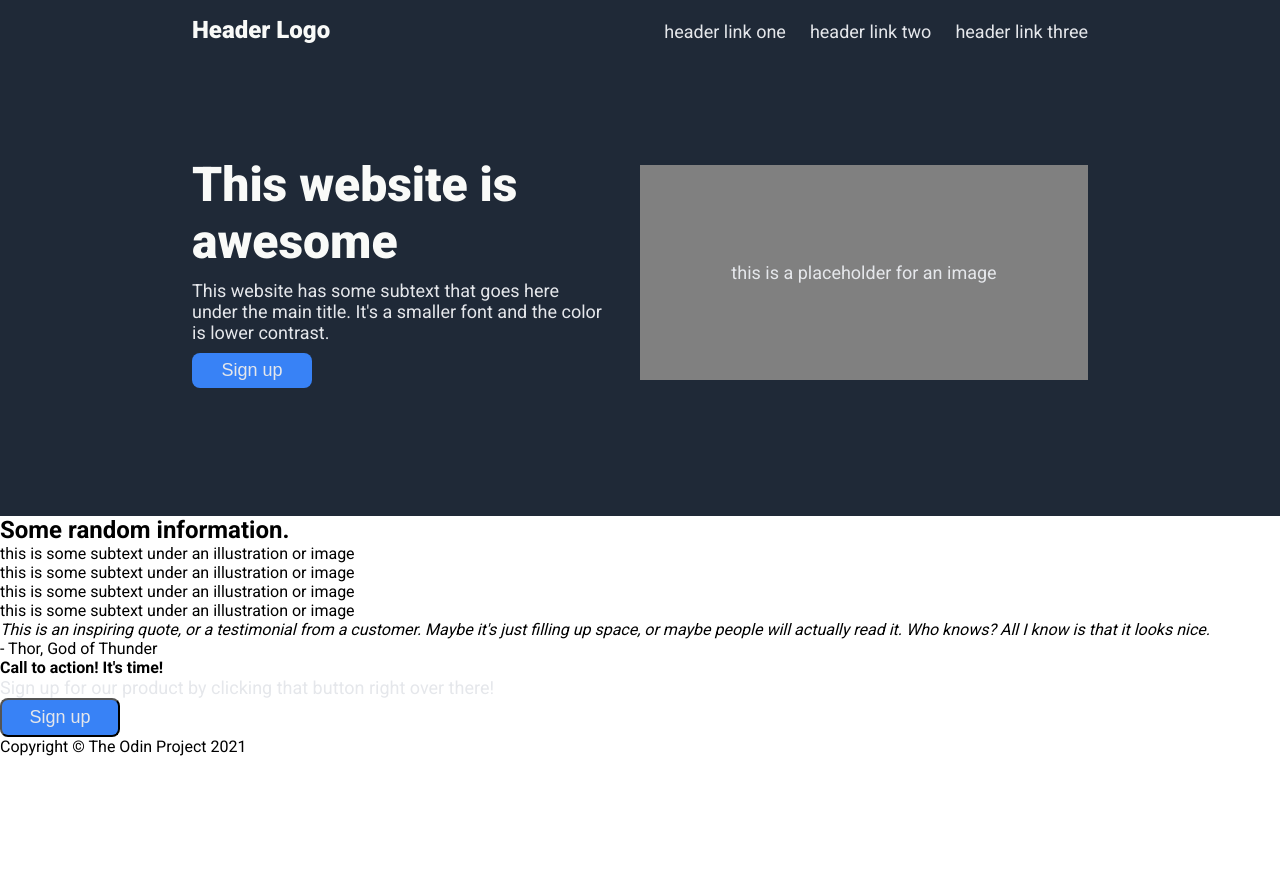
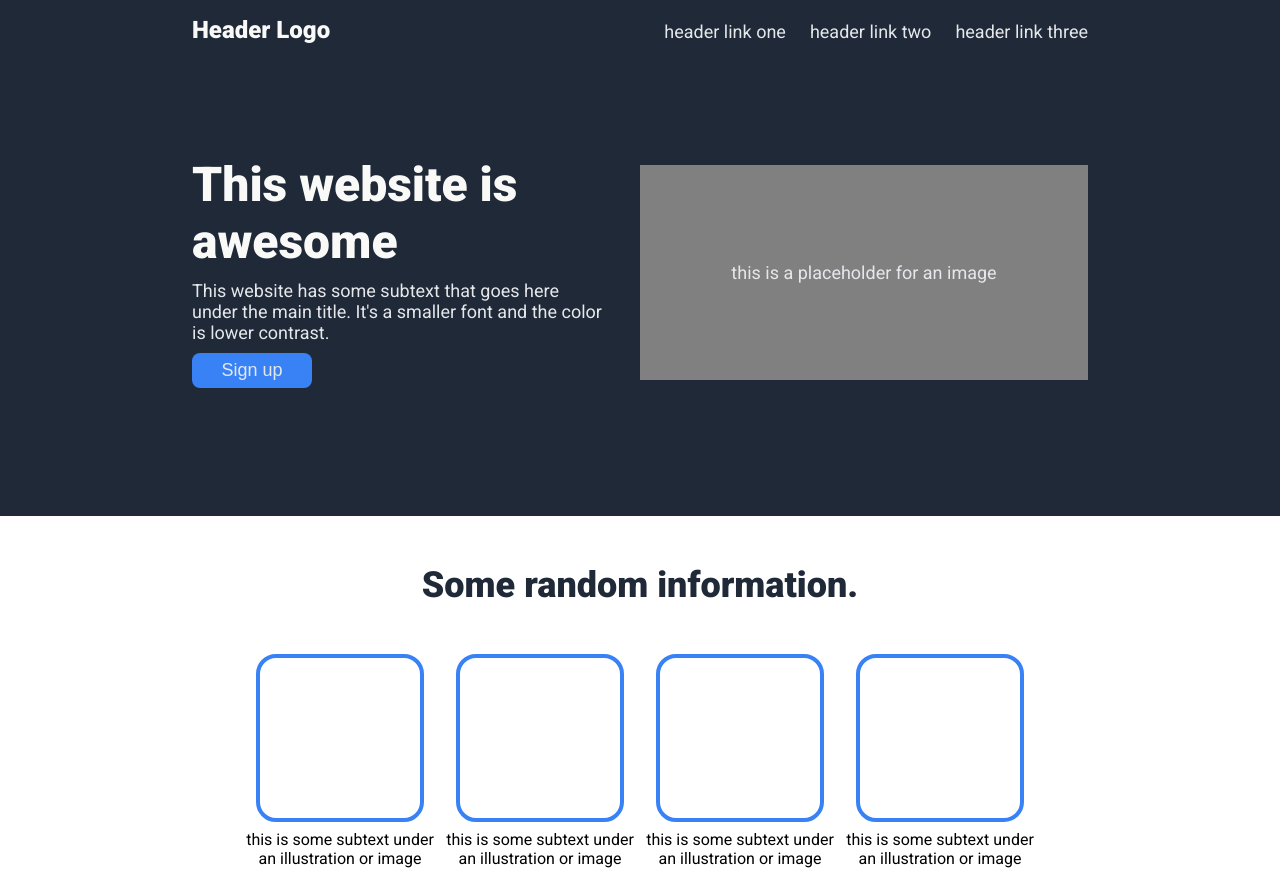
Before and after one commit to dohrisalim/odin-landing, a plain HTML site: page index.html in a window 1280 px wide. Shown: the top 871 px of the page. Before the commit the page ends 800 px from the top, so only its background shows below. Drawn offline with Linux system fonts and the light colour scheme.

Commit message:
Add styles for main section, card container and quote

```diff
--- a/style.css
+++ b/style.css
@@ -82,3 +82,62 @@ button {
     justify-content: center;
     height: 215px;
 }
+
+main {
+    display: flex;
+    flex-direction: column;
+    align-items: center;
+    padding: 0 13em;
+    margin-top: 3em;
+}
+
+main h2 {
+    font-size: 36px;
+    font-weight: 900;
+    color: #1f2937;
+}
+
+.card-container {
+    display: flex;
+    justify-content: center;
+    align-items: center;
+    flex-wrap: wrap;
+    margin: 3em 0 6em 0;
+}
+
+.card {
+    text-align: center;
+    max-width: 200px;
+    display: flex;
+    flex-direction: column;
+    align-items: center;
+    gap: .5em;
+}
+
+.square {
+    border: 4px solid #3882F6;
+    border-radius: 20px;
+    width: 160px;
+    height: 160px;
+}
+
+.quote {
+    display: flex;
+    flex-direction: column;
+    justify-content: center;
+    background-color: #E5E7EB;
+    padding: 7em 13em;
+}
+
+.quote em {
+    font-size: 36px;
+    font-weight: 100;
+    color: #1f2937;
+}
+
+.quote p {
+    align-self: flex-end;
+    font-weight: bolder;
+    font-size: 24px;
+    color: #1f2937;
+}
```
